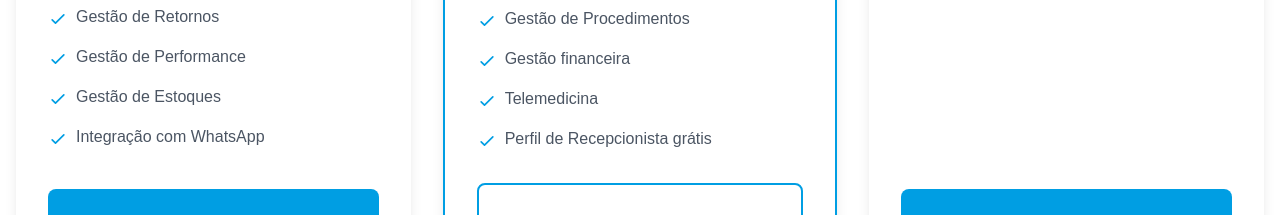
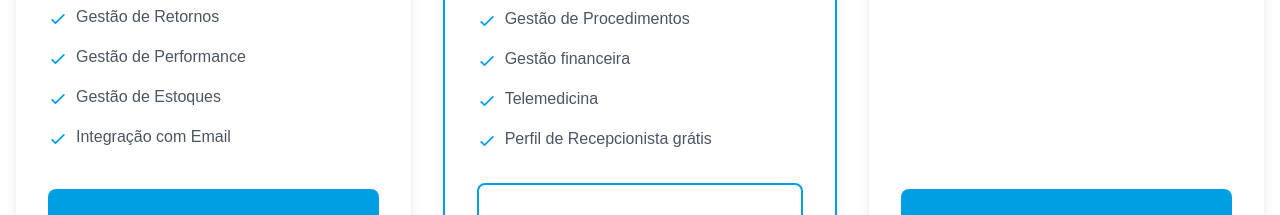
Before and after one commit to Live-plus-dev/LP-LivePlus, a Next.js app: page / in a window 1280 px wide. Shown: the part 3140-3355 px from the top of the page. Built offline with nearby package versions, Linux system fonts and the light colour scheme.

Commit message:
Update page.js

```diff
--- a/app/page.js
+++ b/app/page.js
@@ -83,7 +83,7 @@ const LifePlusLanding = () => {
                 "Gestão de Retornos",
                 "Gestão de Performance",
                 "Gestão de Estoques",
-                "Integração com WhatsApp"
+                "Integração com Email"
               ]}
               buttonText="Lançamento em breve"
               isDisabled={true}
```
